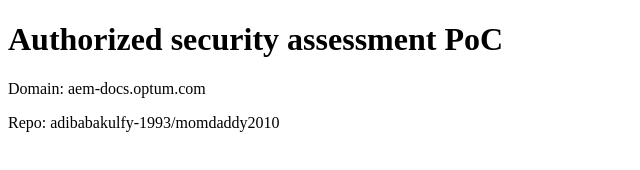
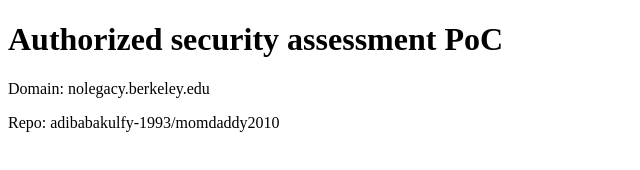
Before and after one commit to adibabakulfy-1993/momdaddy2010, a plain HTML site: page index.html in a window 1280 px wide. Shown: the full height of the page, 0-640 px from the left. Drawn offline with Linux system fonts and the light colour scheme.

Commit message:
init pages

```diff
--- a/index.html
+++ b/index.html
@@ -1 +1 @@
-<!doctype html><html><head><meta charset=utf-8><title>PoC aem-docs.optum.com</title></head><body><h1>Authorized security assessment PoC</h1><p>Domain: aem-docs.optum.com</p><p>Repo: adibabakulfy-1993/momdaddy2010</p></body></html>
+<!doctype html><html><head><meta charset=utf-8><title>PoC nolegacy.berkeley.edu</title></head><body><h1>Authorized security assessment PoC</h1><p>Domain: nolegacy.berkeley.edu</p><p>Repo: adibabakulfy-1993/momdaddy2010</p></body></html>
```
